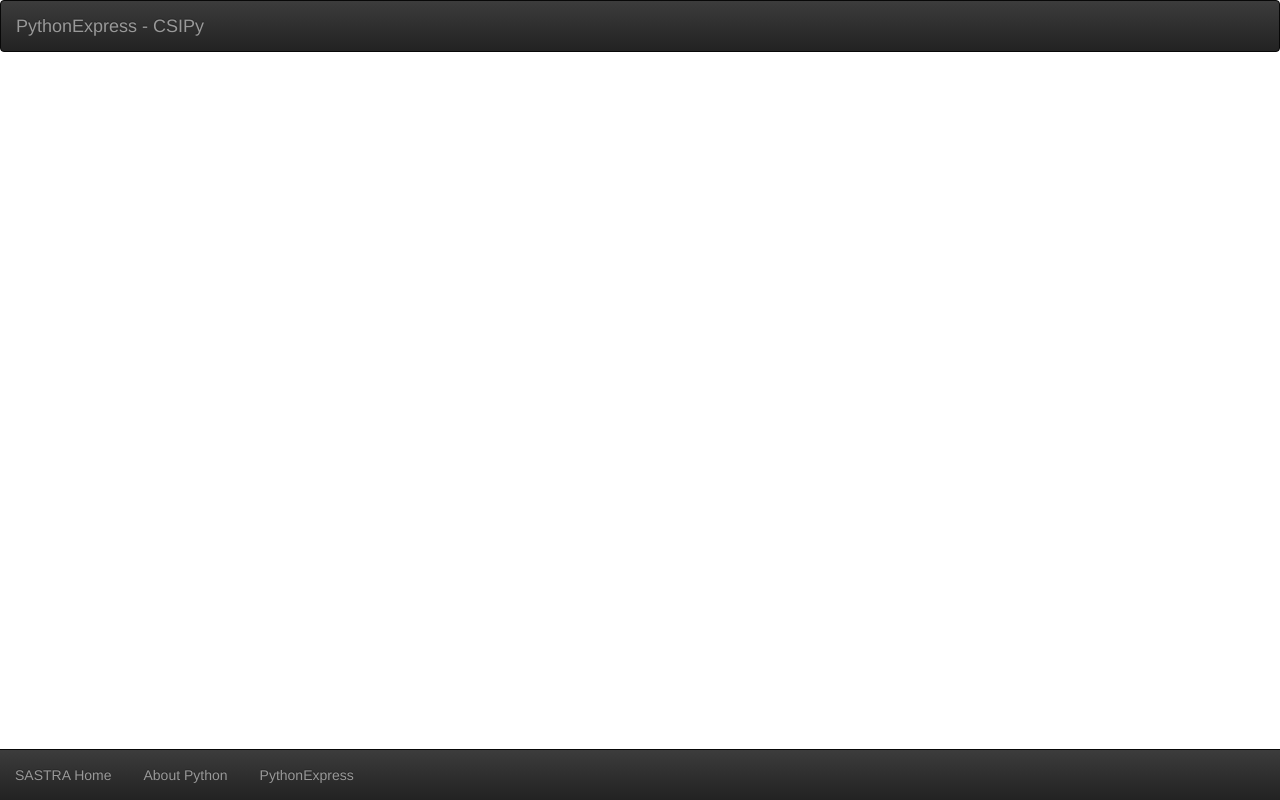
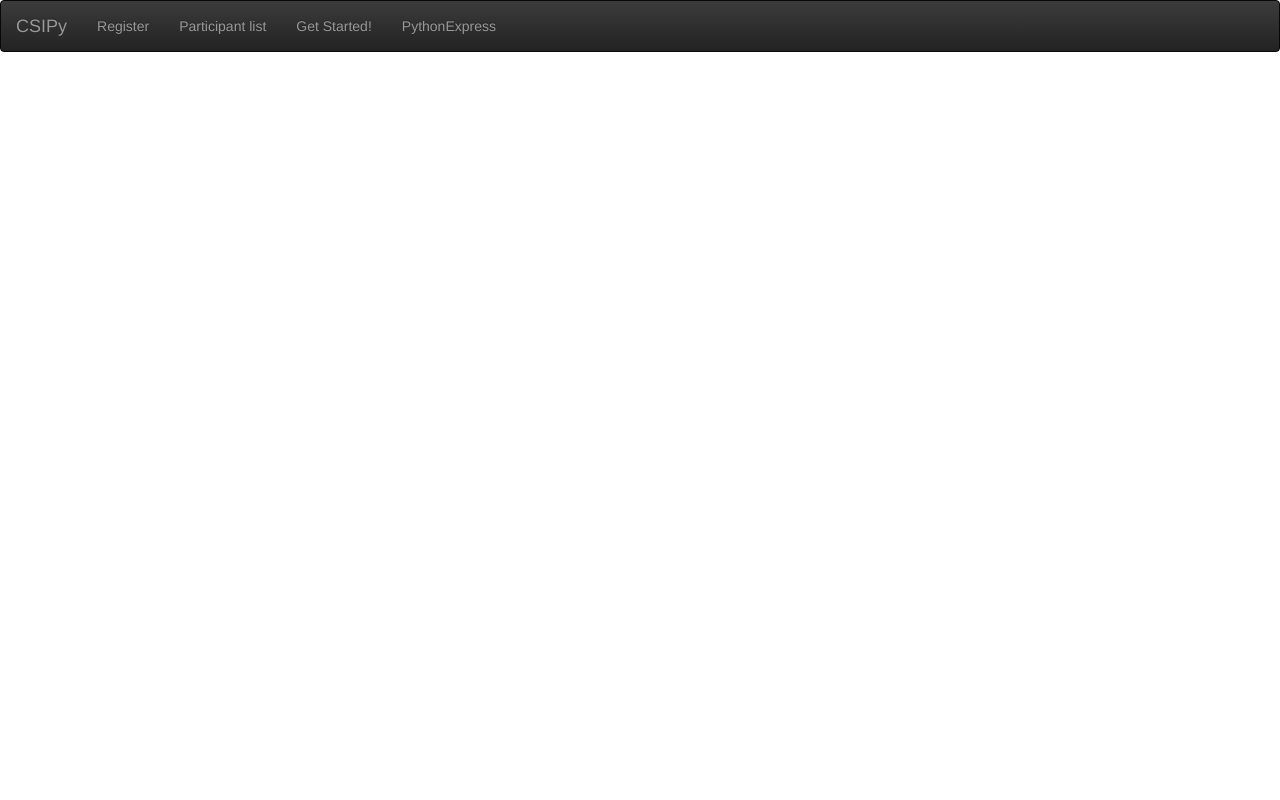
Before and after one commit to AlexMathew/csipy-home, a Flask app: page / in a window 1280 px wide. Run offline with Flask 2, Linux system fonts and the light colour scheme; some libraries are stand-ins or nearby versions.

Commit message:
Modify template and add new pages

```diff
--- /dev/null
+++ b/templates/participants.html
@@ -0,0 +1,4 @@
+{% extends "template.html" %}
+{% block content %}
+
+{% endblock %}
--- /dev/null
+++ b/templates/register.html
@@ -0,0 +1,4 @@
+{% extends "template.html" %}
+{% block content %}
+
+{% endblock %}
--- /dev/null
+++ b/templates/setup.html
@@ -0,0 +1,4 @@
+{% extends "template.html" %}
+{% block content %}
+
+{% endblock %}
--- a/templates/template.html
+++ b/templates/template.html
@@ -12,7 +12,13 @@
 		<header>
 			<div class="navbar navbar-inverse">
 				<div class="nav-inner">
-					<a class="navbar-brand" href="/">PythonExpress - CSIPy</a>
+					<a class="navbar-brand" href="/">CSIPy</a>
+					<ul class="nav navbar-nav navbar-justified">
+						<li><a href="/register">Register</a></li>
+						<li><a href="/participants">Participant list</a></li>
+						<li><a href="/setup">Get Started!</a></li>
+						<li><a href="http://pythonexpress.in">PythonExpress</a></li>
+					</ul>
 				</div>
 			</div>
 		</header>
@@ -20,14 +26,5 @@
 			{% block content %}
 			{% endblock %}
 		</div>
-		<div class="navbar navbar-inverse navbar-fixed-bottom" role="navigation">
-			<div class="nav-inner">
-				<ul class="nav navbar-nav nav-pills navbar-justified">
-					<li><a href="http://sastra.edu">SASTRA Home</a></li>
-					<li><a href="http://www.python.org">About Python</a></li>
-					<li><a href="http://pythonexpress.in">PythonExpress</a></li>
-				</ul>
-			</div>
-		</div>
 	</body>
 </html>
```
